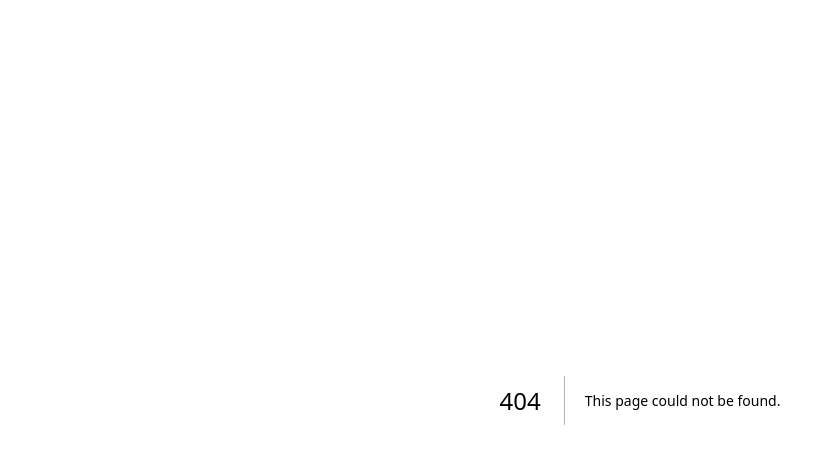
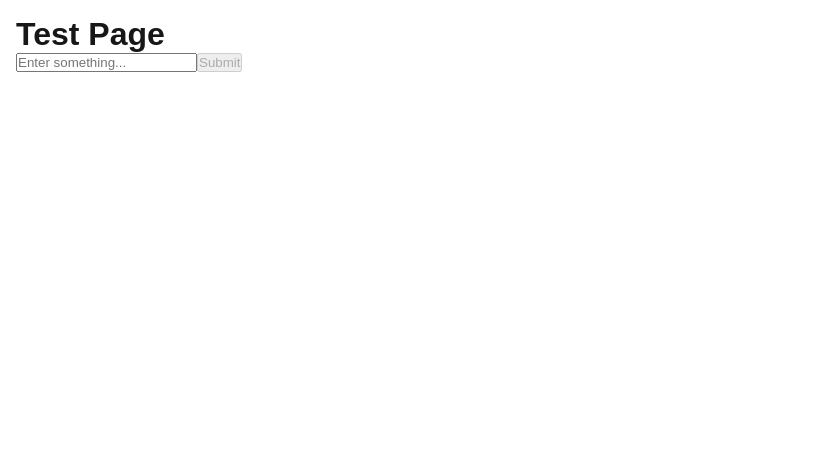
Before and after one commit to zhikangxie107/intr.vu, a Next.js app: page /TESTING in a window 1280 px wide. Before the commit this address had no page. Shown: the top 464 px of the page, without its empty margins (0-827 px from the left). Built offline with nearby package versions, Linux system fonts and the light colour scheme.

Commit message:
changes to have api calls working

```diff
--- a/next.config.mjs
+++ b/next.config.mjs
@@ -2,6 +2,11 @@
 const nextConfig = {
   /* config options here */
   reactCompiler: true,
+  async rewrites() {
+    return [
+      { source: '/api/:path*', destination: 'http://localhost:5000/api/:path*' },
+    ];
+  },
 };
 
 export default nextConfig;
--- a/package.json
+++ b/package.json
@@ -7,7 +7,7 @@
     "build": "next build",
     "start": "next start",
     "lint": "eslint"
-  },
+    },
   "dependencies": {
     "dotenv": "^17.2.3",
     "express": "^5.1.0",
@@ -19,6 +19,7 @@
   "devDependencies": {
     "babel-plugin-react-compiler": "1.0.0",
     "eslint": "^9",
-    "eslint-config-next": "16.0.1"
+    "eslint-config-next": "16.0.1",
+    "nodemon": "^3.1.10"
   }
 }
--- /dev/null
+++ b/src/app/TESTING/page.js
@@ -0,0 +1,52 @@
+'use client';
+
+import { useState } from 'react';
+
+export default function TestPage() {
+  const [value, setValue] = useState('');
+  const [answer, setAnswer] = useState(null);
+  const [loading, setLoading] = useState(false);
+
+  const handleSubmit = async () => {
+    try {
+      setLoading(true);
+      setAnswer(null);
+
+      const res = await fetch('/api/ask', { method: 'POST', headers:{'Content-Type':'application/json'}, body: JSON.stringify({ prompt: value }) });
+
+      if (!res.ok) {
+        const text = await res.text();
+        throw new Error(`HTTP ${res.status}: ${text}`);
+      }
+
+      const data = await res.json();
+      setAnswer(JSON.stringify(data, null, 2));
+    } catch (e) {
+      console.error(e);
+      setAnswer('Request failed. See console for details.');
+    } finally {
+      setLoading(false);
+    }
+  };
+
+  return (
+    <div style={{ padding: 16 }}>
+      <h1>Test Page</h1>
+      <input
+        type="text"
+        placeholder="Enter something..."
+        value={value}
+        onChange={e => setValue(e.target.value)}
+        onKeyDown={e => {
+          if (e.key === 'Enter' && value.trim() && !loading) handleSubmit();
+        }}
+      />
+      <button onClick={handleSubmit} disabled={loading || !value.trim()}>
+        {loading ? 'Sending...' : 'Submit'}
+      </button>
+      {answer && (
+        <pre style={{ whiteSpace: 'pre-wrap', marginTop: 12 }}>{answer}</pre>
+      )}
+    </div>
+  );
+}
```
Also changed, not shown: 2 other files (tests, documents, lock files or other folders).
